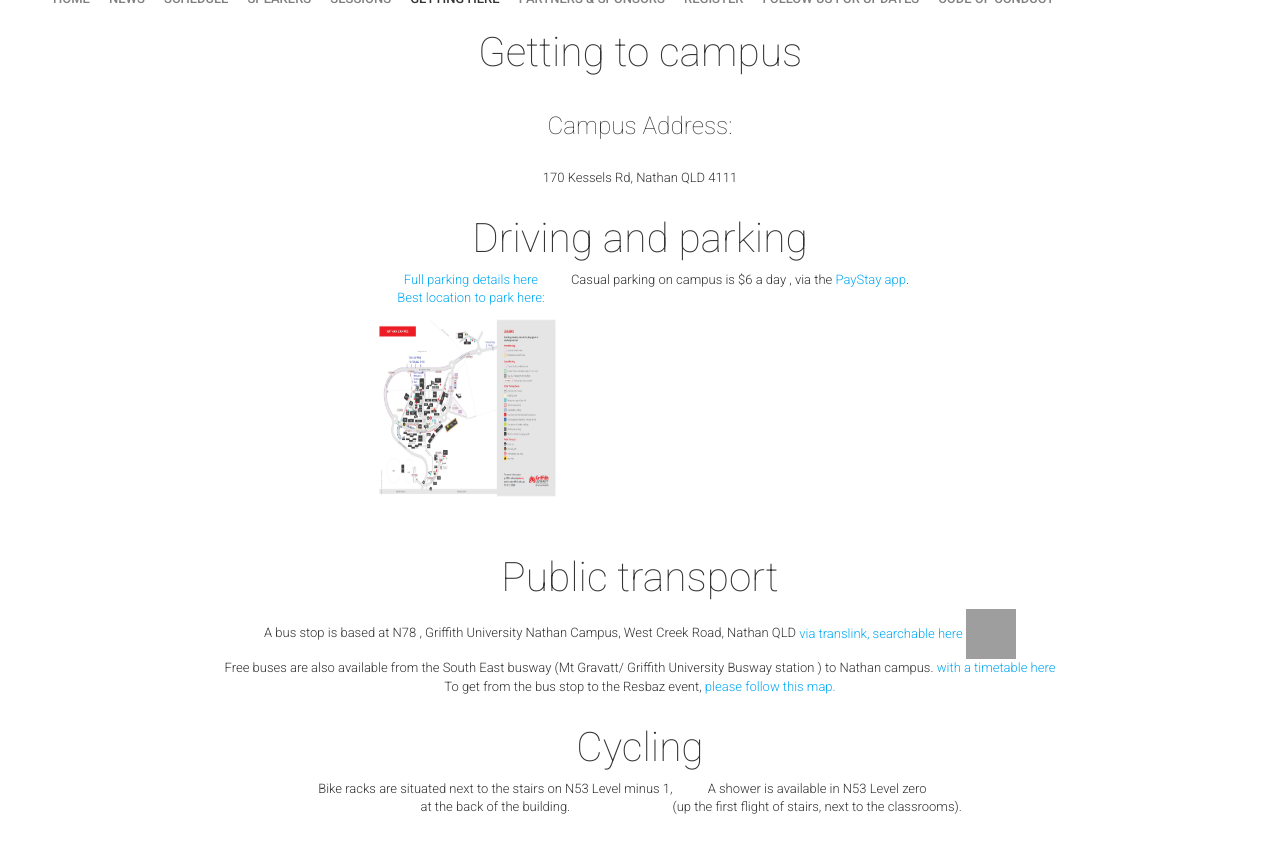
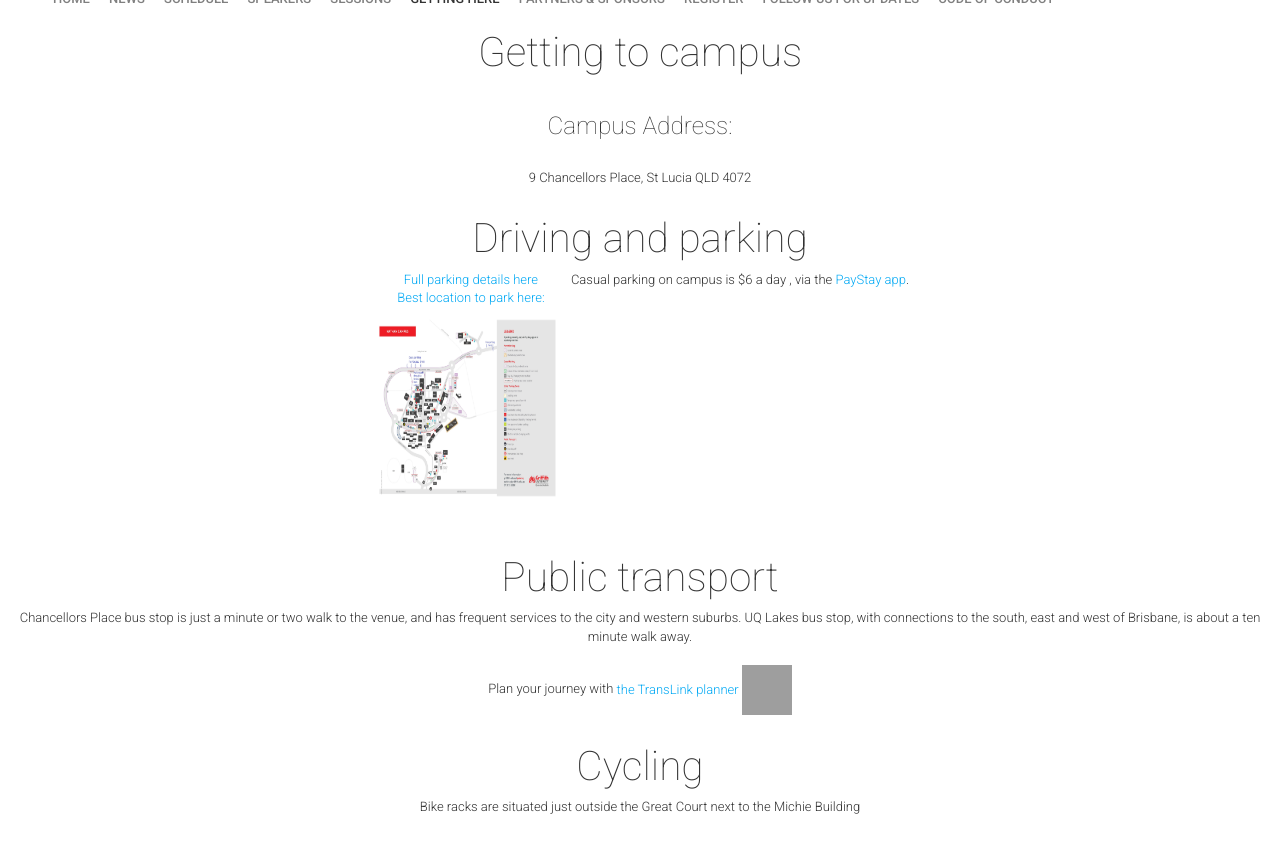
Before and after one commit to resbaz/resbazvic2024, a Jekyll site: the page built from transport.html, in a window 1280 px wide and 1400 px high, scrolled down 1024 px, cut to the strip 90-952 px from the top of the window. Shown: the top 853 px of the strip. Built offline with Jekyll 4.4.1, drawn with Linux system fonts in a browser that asks for light colours; nearby versions of some CDN libraries; comment, search, counter and statistics services are not loaded; some of the changed text lies outside the part shown; grey boxes are pictures that could not be loaded.

Commit message:
Adding most of the transport info

```diff
--- a/transport.html
+++ b/transport.html
@@ -11,15 +11,16 @@ image: Reeds_ResbazQld_NathCampus.jpg
 
 <h2>How to get to Resbaz?</h2>
 <br>
-<p>Resbaz will be at Nathan campus, behind the library in N53 and in N02. </p>
+<p>Resbaz will be at UQ St Lucia in the Michie Building, in the NW corner of the Great Court  </p>
 <br><br>
-<iframe src="https://www.google.com/maps/embed?pb=!1m18!1m12!1m3!1d15767.963083972276!2d153.05156797013123!3d-27.55123535626856!2m3!1f0!2f0!3f0!3m2!1i1024!2i768!4f13.1!3m3!1m2!1s0x6b91417e4fffffff%3A0xba3d6ea0c09dd0de!2sGriffith%20University%20Nathan%20Campus!5e0!3m2!1sen!2sau!4v1661820483257!5m2!1sen!2sau" width="600" height="450" style="border:0;" allowfullscreen="" loading="lazy" referrerpolicy="no-referrer-when-downgrade"></iframe>
-<br><br>
-<h4>Getting to campus</h4>
-<br>
+<iframe
+src="https://www.google.com/maps/embed?pb=!1m17!1m12!1m3!1d3539.0998234574085!2d153.011858!3d-27.4972708!2m3!1f0!2f0!3f0!3m2!1i1024!2i768!4f13.1!3m2!1m1!2zMjfCsDI5JzUwLjIiUyAxNTPCsDAwJzQyLjciRQ!5e0!3m2!1sen!2sau!4v1683184915666!5m2!1sen!2sau"
+width="600" height="450" style="border:0;" allowfullscreen="" loading="lazy" referrerpolicy="no-referrer-when-downgrade"></iframe>
+<br><br> <h4>Getting to
+campus</h4> <br>
 <h6>Campus Address:</h6>
  <br>
-170 Kessels Rd, Nathan QLD 4111
+9 Chancellors Place, St Lucia QLD 4072
 <br><br>
 
 <h4>Driving and parking</h4>
@@ -43,20 +44,18 @@ image: Reeds_ResbazQld_NathCampus.jpg
 
 <h4>Public transport</h4>
 
-A bus stop is based at N78 , Griffith University Nathan Campus, West Creek Road, Nathan QLD <a href='https://jp.translink.com.au/plan-your-journey/journey-planner'>via translink, searchable here <img src="https://upload.wikimedia.org/wikipedia/commons/thumb/e/e6/Bus-logo.svg/1200px-Bus-logo.svg.png"  width="50" height="50"></img></a>
+Chancellors Place bus stop is just a minute or two walk to the venue, and has frequent services to the city and western suburbs. UQ Lakes bus stop,
+with connections to the south, east and west of Brisbane, is about a ten minute walk away.<br><br>
+Plan your journey with <a href='https://jp.translink.com.au/plan-your-journey/journey-planner'>the TransLink planner <img
+src="https://upload.wikimedia.org/wikipedia/commons/thumb/e/e6/Bus-logo.svg/1200px-Bus-logo.svg.png"  width="50" height="50"></img></a>
 <br>
-Free buses are also available from the South East busway (Mt Gravatt/ Griffith University Busway station ) to Nathan campus.
-<a href="https://intranet.secure.griffith.edu.au/__data/assets/pdf_file/0024/76371/2019-March-Bus_timetable_nontri_dig.pdf?_gl=1*13aewp2*_ga*NzczOTk4NzQxLjE2NDU1ODA1OTU.*_ga_5GKYJEBSN9*MTY2MTMwMzA3Ni44Ni4wLjE2NjEzMDMwNzYuMC4wLjA.">with a timetable here</a>
-<br>
-To get from the bus stop to the Resbaz event, <a href='https://goo.gl/maps/5kY7E85BLwTQD4q27'>please follow this map.</a><br>
 <br>
 <h4>Cycling</h4>
 
 <table align="center">
 <tbody>
   <tr align="center">
-    <td>Bike racks are situated next to the stairs on N53 Level minus 1,<br> at the back of the building.</td>
-    <td> A shower is available in N53 Level zero <br>(up the first flight of stairs, next to the classrooms). </td>
+    <td>Bike racks are situated just outside the Great Court next to the Michie Building</td>
   </tr>
 </tbody>
 </table>
@@ -65,7 +64,7 @@ To get from the bus stop to the Resbaz event, <a href='https://goo.gl/maps/5kY7E
 <br><br>
 <h4>At campus?</h4>
 
-Resbaz will be located at N53 (beind the library) and N02. <br>
+Resbaz will be located in the Michie Building, with talks in the Goddard Building. <br>
 <iframe src="https://www.google.com/maps/embed?pb=!1m18!1m12!1m3!1d2787.388885544646!2d153.05303416462917!3d-27.552008974274205!2m3!1f0!2f0!3f0!3m2!1i1024!2i768!4f13.1!3m3!1m2!1s0x6b915ad3b58b5a27%3A0x1a683b0ad47bd2d1!2sNathan%20Library!5e0!3m2!1sen!2sau!4v1661829349439!5m2!1sen!2sau" width="600" height="450" style="border:0;" allowfullscreen="" loading="lazy" referrerpolicy="no-referrer-when-downgrade"></iframe>
 
 <section>
```
